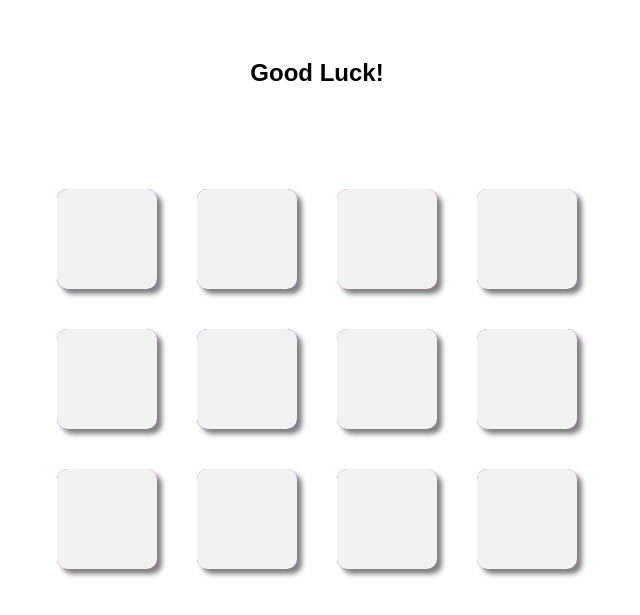
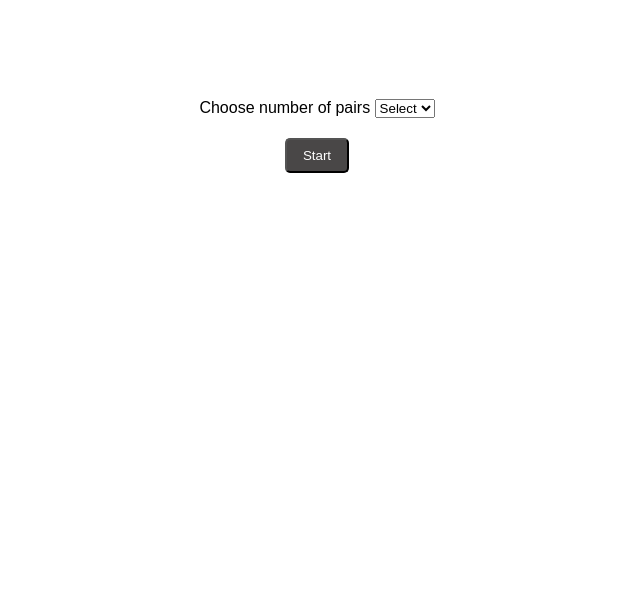
Before and after one commit to tiina0/memory-game, a plain HTML site: page index.html in a window 1280 px wide. Both pictures are taken after a click on the button "Start". Shown: the part 61-676 px from the top of the page, without its empty margins (323-963 px from the left). Drawn offline with Linux system fonts and the light colour scheme.

Commit message:
create somewhat working version with option to choose number of pairs

```diff
--- a/index.html
+++ b/index.html
@@ -13,11 +13,7 @@
 
     <div class="content">
 
-        <h1>Memory Game</h1>
-
-        <div class="divForBtn">
-            <button id="start">Start</button>
-        </div>
+        <h1 id="title">Memory Game</h1>
 
         <div class="message">
             <h2></h2>
@@ -27,47 +23,24 @@
             <button id="playAgain">Play again?</button>
         </div>
 
+        <div id="divForCardNum">
+            <label for="numberOfCards">Choose number of pairs</label>
+            <select name="number" id="number">
+                <option value="0">Select</option>
+                <option value="3">3</option>
+                <option value="6">6</option>
+                <option value="8">8</option>
+                <option value="10">10</option>
+                <option value="12">12</option>
+            </select>
+        </div>
+
+        <div class="divForBtn">
+            <button id="start">Start</button>
+        </div>
 
         <!-- container for cards -->
-        <div class="container">
-            <div class="card">
-                <div class="overlay"></div>
-            </div>
-            <div class="card">
-                <div class="overlay"></div>
-            </div>
-            <div class="card">
-                <div class="overlay"></div>
-            </div>
-            <div class="card">
-                <div class="overlay"></div>
-            </div>
-            <div class="card">
-                <div class="overlay"></div>
-            </div>
-            <div class="card">
-                <div class="overlay"></div>
-            </div>
-            <div class="card">
-                <div class="overlay"></div>
-            </div>
-            <div class="card">
-                <div class="overlay"></div>
-            </div>
-            <div class="card">
-                <div class="overlay"></div>
-            </div>
-            <div class="card">
-                <div class="overlay"></div>
-            </div>
-            <div class="card">
-                <div class="overlay"></div>
-            </div>
-            <div class="card">
-                <div class="overlay"></div>
-            </div>
-
-
+         <div class="container">
 
         </div>
     </div>
--- a/scripts/scripts.js
+++ b/scripts/scripts.js
@@ -1,6 +1,5 @@
 // Works
 // small bug: sometimes after checking two cards
-
 
 let cards = document.getElementsByClassName("card");
 let overlay = document.getElementsByClassName("overlay");
@@ -8,9 +7,11 @@ let startBtn = document.getElementById("start");
 let message = document.querySelector("h2");
 let cardContainer = document.querySelector(".container");
 let playAgainBtn = document.getElementById("playAgain");
+let divForCardNum = document.getElementById("divForCardNum");
 let tempStorage = [];
 let tempStorage2 = [];
 let tracker = 0;
+let numberInput = document.getElementById("number");
 
 function randomColorValue() {
     return Math.floor(Math.random() * (255 - 0) + 0);
@@ -54,8 +55,8 @@ function generateArrForRandomColors(num) {
 }
 
 // function randomizeColorsOnCards(cards, size) {
-function randomizeColorsOnCards() {
-    let randomColorsArray = generateArrForRandomColors(6);
+function randomizeColorsOnCards(numOfCards) {
+    let randomColorsArray = generateArrForRandomColors(numOfCards);
     for (let i = 0; i < cards.length; i++) {
         cards[i].style.backgroundColor = randomColorsArray[i];
     }
@@ -81,6 +82,7 @@ function checkIfMatch() {
     if (tempStorage[0] === tempStorage[1]) {
         message.textContent = "It's a match";
         tracker++;
+        console.log(tracker)
         tempStorage = [];
         tempStorage2 = [];
     } else {
@@ -92,45 +94,68 @@ function checkIfMatch() {
 }
 
 function reset() {
+    divForCardNum.style.display = "initial";
     playAgainBtn.style.visibility = "hidden";
     startBtn.style.display = "initial";
     message.textContent = "";
     cardContainer.style.visibility = "hidden";
     tempStorage = [];
     tempStorage2 = [];
+    // empty container
+    console.log(cards.length);
 }
 
-function resetTracker() {
-    if (tracker === 6) {
+function checkAndResetTracker(numOfCards) {
+    if (tracker == numOfCards) {
         tracker = 0;
         message.textContent = "All pairs found, well done!";
         playAgainBtn.style.visibility = "visible";
     }
 }
 
-function doStuffWhenCardGetsClicked() {
+function doStuffWhenCardGetsClicked(numOfCards) {
     for (let i = 0; i < overlay.length; i++) {
         overlay[i].onclick = function () {
             reveal(this);
-            if (tempStorage.length == 2) {
+            if (tempStorage.length === 2) {
                 checkIfMatch();
-                resetTracker();
+                checkAndResetTracker(numOfCards);
             }
-        };
+        }
+    }
+}
+
+function addCards(numOfCards) {
+    for(let i = 0; i < numOfCards * 2; i++) {
+        let cardDiv = document.createElement("div");
+        cardDiv.classList.add("card");
+        cardContainer.appendChild(cardDiv);
+        let overlayDiv = document.createElement("div");
+        overlayDiv.classList.add("overlay");
+        cardDiv.appendChild(overlayDiv);
     }
 }
 
 startBtn.addEventListener("click", function () {
-    this.style.display = "none";
-    message.textContent = "Good Luck!";
-    randomizeColorsOnCards();
-    for (let i = 0; i < overlay.length; i++) {
-        overlay[i].style.display = "initial"
+    let numOfCards = numberInput.value;
+    if(numOfCards < 3) {
+        alert("please choose number of pairs to be found");
+    } else {
+        addCards(numOfCards);
+        this.style.display = "none";
+        message.textContent = "Good Luck!";
+        divForCardNum.style.display = "none";
+        randomizeColorsOnCards(numOfCards);
+        for (let i = 0; i < overlay.length; i++) {
+            overlay[i].style.display = "initial"
+        }
+        cardContainer.style.visibility = "visible";
+        doStuffWhenCardGetsClicked(numOfCards);
     }
-    cardContainer.style.visibility = "visible";
-    doStuffWhenCardGetsClicked();
 });
 
 playAgainBtn.addEventListener("click", function () {
+    numberInput.selectedIndex = 0;
     reset();
+    // console.log(cards);
 });
```
